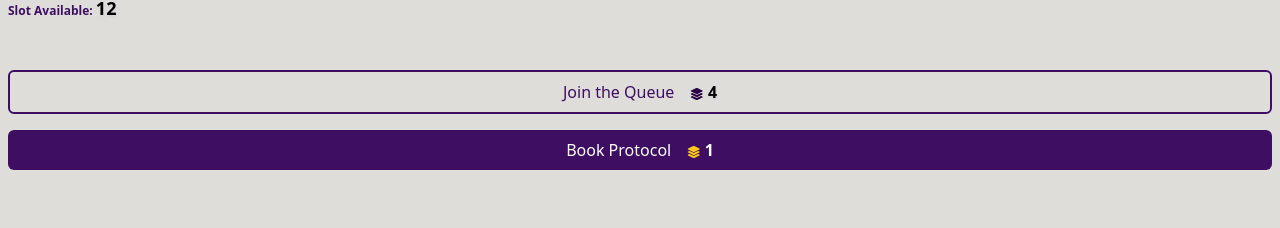
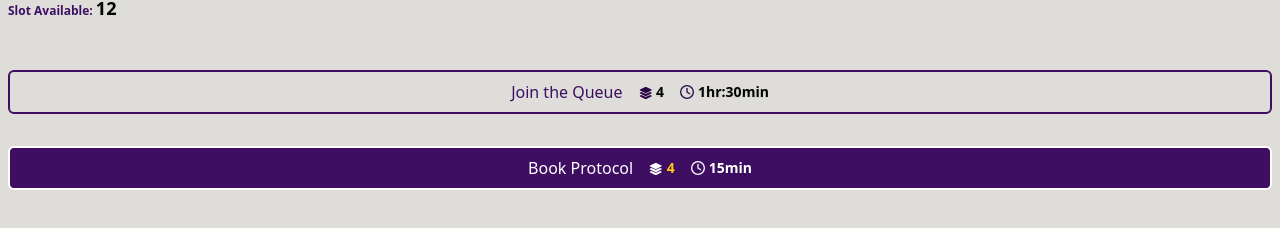
Before and after one commit to AtmosDerrick/babering-booking-web-app, a React (Create React App) app: page /mainshop in a window 1280 px wide. Shown: the part 452-680 px from the top of the page. Built offline with nearby package versions, Linux system fonts and the light colour scheme.

Commit message:
adding time to waiting button

```diff
--- a/src/pages/MainShop.jsx
+++ b/src/pages/MainShop.jsx
@@ -7,6 +7,7 @@ import {
   faLayerGroup,
   faStar,
 } from "@fortawesome/free-solid-svg-icons";
+import { faClock } from "@fortawesome/free-regular-svg-icons";
 
 function MainShop() {
   const shop = {
@@ -65,27 +66,45 @@ function MainShop() {
                 </div>
               </div>
               <div className="w-full px-2 mt-12 ">
-                <button className="border-primary flex justify-center gap-4 border-2 text-primary rounded-md w-full py-2  font-medium">
+                <button className="border-primary items-center flex justify-center gap-4 border-2 text-primary rounded-md w-full py-2  font-medium">
                   Join the Queue{" "}
                   <h3 className="text-xs text-primary font-semibold">
                     <FontAwesomeIcon
                       icon={faLayerGroup}
                       className="text-dark_primary"
                     />
-                    <span className="text-base text-black drop-shadow-sm pl-1">
+                    <span className="text-sm text-black drop-shadow-sm pl-1">
                       4
                     </span>
                   </h3>
-                </button>
-                <button className="bg-primary flex justify-center gap-4 w-full py-2  rounded-md text-white font-medium mt-4">
-                  Book Protocol
                   <h3 className="text-xs text-primary font-semibold">
                     <FontAwesomeIcon
+                      icon={faClock}
+                      className="text-dark_primary text-sm"
+                    />
+                    <span className="text-sm text-black drop-shadow-sm pl-1">
+                      1hr:30min
+                    </span>
+                  </h3>
+                </button>
+                <button className="bg-primary text-white mt-8 items-center flex justify-center gap-4 border-2  rounded-md w-full py-2  font-medium">
+                  Book Protocol
+                  <h3 className="text-xs text-white font-semibold">
+                    <FontAwesomeIcon
                       icon={faLayerGroup}
-                      className="text-secondary"
+                      className="text-white"
                     />
-                    <span className="text-base text-white drop-shadow-sm pl-1">
-                      1
+                    <span className="text-sm text-secondary drop-shadow-sm pl-1">
+                      4
+                    </span>
+                  </h3>
+                  <h3 className="text-xs text-white font-semibold">
+                    <FontAwesomeIcon
+                      icon={faClock}
+                      className="text-white text-sm"
+                    />
+                    <span className="text-sm text-white  drop-shadow-sm pl-1">
+                      15min
                     </span>
                   </h3>
                 </button>
```
